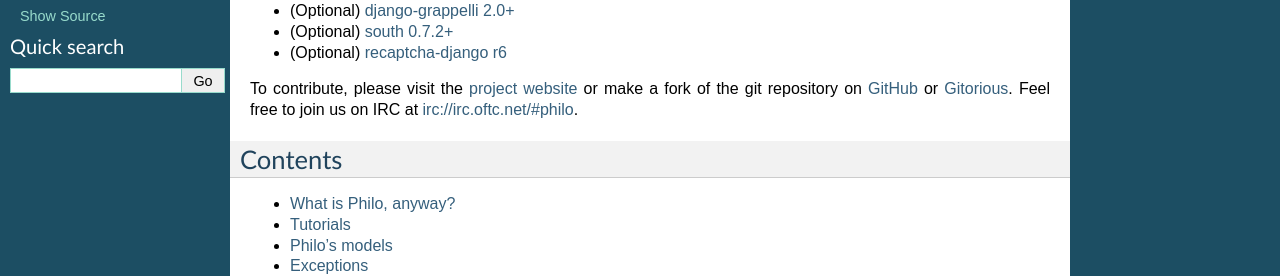
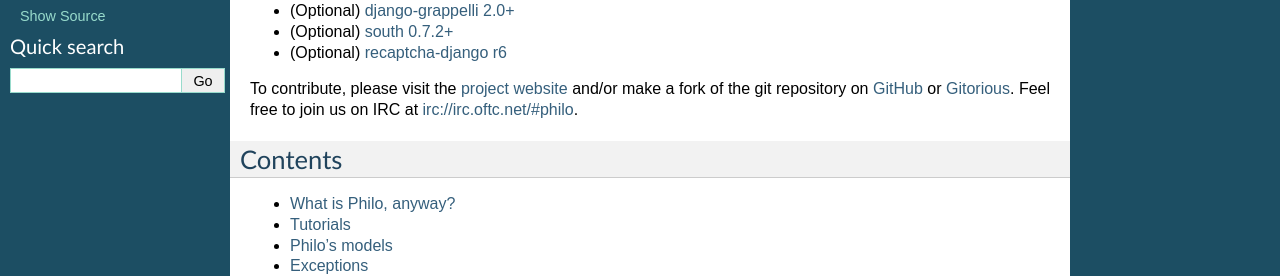
Before and after one commit to ithinksw/philo, a Sphinx documentation site: the page built from docs/index.rst, in a window 1280 px wide. Shown: the part 227-503 px from the top of the page. Built offline with Sphinx 7.4.7, drawn with Linux system fonts in a browser that asks for light colours.

Commit message:
Updated links to the "project website" and made the READMEs consistent with the docs.

```diff
--- a/README.markdown
+++ b/README.markdown
@@ -9,7 +9,8 @@
  * (Optional) [south 0.7.2+ &lt;http://south.aeracode.org/)](http://south.aeracode.org/)
  * (Optional) [recaptcha-django r6 &lt;http://code.google.com/p/recaptcha-django/&gt;](http://code.google.com/p/recaptcha-django/)
 
-To contribute, please visit the [project website](http://philocms.org/). Feel free to join us on IRC at [irc://irc.oftc.net/#philo](irc://irc.oftc.net/#philo>).
+To contribute, please visit the [project website](http://project.philocms.org/) and/or make a fork of the git repository on [GitHub](http://github.com/ithinksw/philo) or [Gitorious](http://gitorious
+.org/ithinksw/philo). Feel free to join us on IRC at [irc://irc.oftc.net/#philo](irc://irc.oftc.net/#philo).
 
 Using philo
 ===========
--- a/docs/index.rst
+++ b/docs/index.rst
@@ -19,7 +19,7 @@
 * (Optional) `south 0.7.2+ <http://south.aeracode.org/>`_
 * (Optional) `recaptcha-django r6 <http://code.google.com/p/recaptcha-django/>`_
 
-To contribute, please visit the `project website <http://philocms.org/>`_ or make a fork of the git repository on `GitHub <http://github.com/ithinksw/philo>`_ or `Gitorious <http://gitorious.org/ithinksw/philo>`_. Feel free to join us on IRC at `irc://irc.oftc.net/#philo <irc://irc.oftc.net/#philo>`_.
+To contribute, please visit the `project website <http://project.philocms.org/>`_ and/or make a fork of the git repository on `GitHub <http://github.com/ithinksw/philo>`_ or `Gitorious <http://gitorious.org/ithinksw/philo>`_. Feel free to join us on IRC at `irc://irc.oftc.net/#philo <irc://irc.oftc.net/#philo>`_.
 
 Contents
 ++++++++
```
Also changed, not shown: 1 other file.
